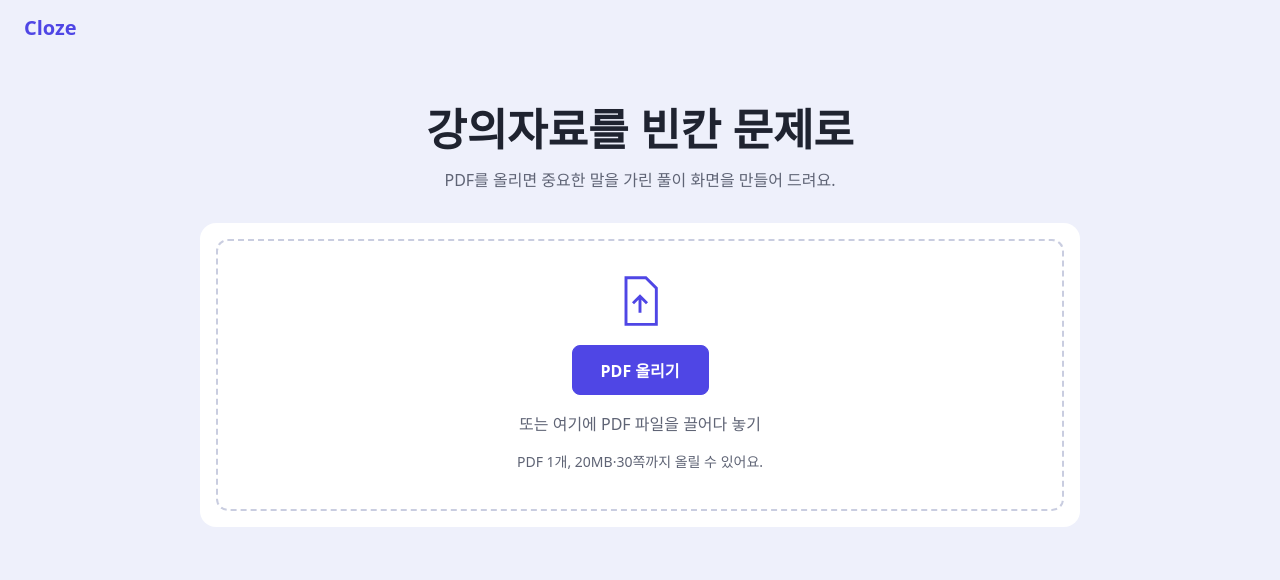
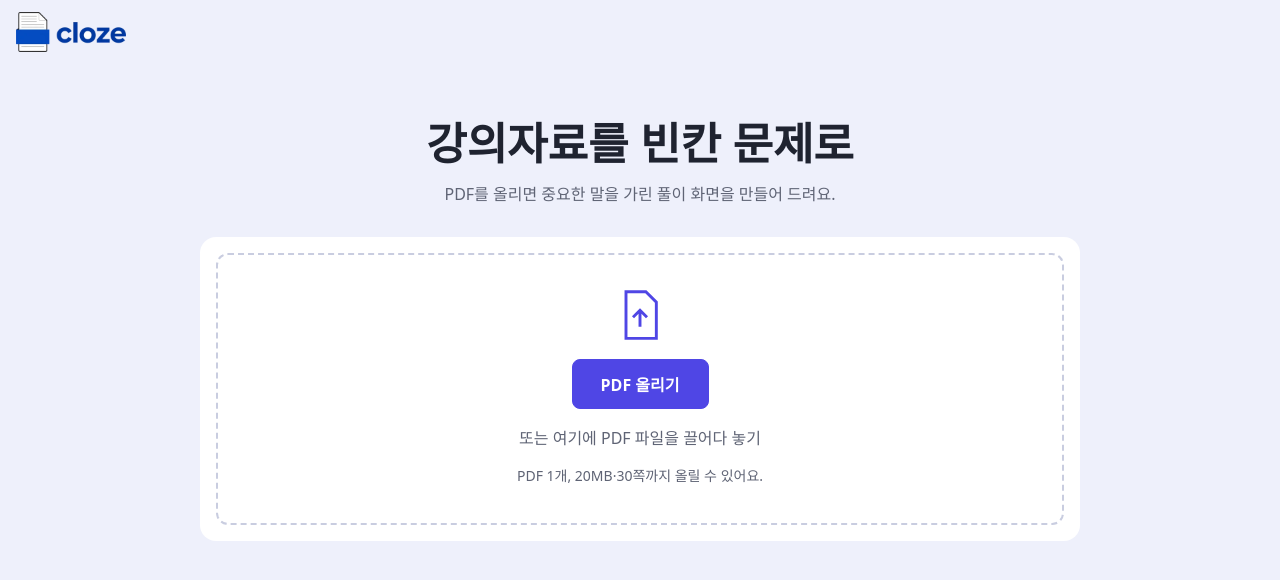
Before and after one commit to best-vibing/cloze, a Svelte app in the folder frontend/: page / in a window 1280 px wide. Shown: the top 580 px of the page. Built offline with nearby package versions, Linux system fonts and the light colour scheme; no server answers.

Commit message:
feat: 처음 화면 머리글에 로고 이미지를 넣고 탭 아이콘을 단다

```diff
--- a/frontend/index.html
+++ b/frontend/index.html
@@ -4,6 +4,7 @@
   <meta charset="utf-8">
   <meta name="viewport" content="width=device-width, initial-scale=1">
   <title>Cloze</title>
+  <link rel="icon" type="image/png" href="/favicon.png">
 </head>
 <body>
   <div id="app"></div>
--- a/frontend/src/Home.svelte
+++ b/frontend/src/Home.svelte
@@ -51,7 +51,8 @@
 <svelte:window ondragover={(e) => e.preventDefault()} ondrop={(e) => e.preventDefault()} />
 
 <header>
-  <a class="logo" href="#/">Cloze</a>
+  <!-- 로고 원본의 비율을 지키려고 높이만 정한다. 폭은 그림 비율대로 따라온다. -->
+  <a class="logo" href="#/"><img src="/logo.webp" alt="Cloze" height="40" /></a>
 </header>
 
 <main>
@@ -102,13 +103,15 @@
 
 <style>
   header {
-    padding: 14px 24px;
+    padding: 12px 16px;
   }
   .logo {
-    font-weight: 700;
-    font-size: 20px;
-    color: var(--accent);
-    text-decoration: none;
+    display: inline-block;
+  }
+  .logo img {
+    display: block;
+    height: 40px;
+    width: auto;
   }
   main {
     max-width: 880px;
```
Also changed, not shown: frontend/public/favicon.png (added), frontend/public/logo.webp (added).
